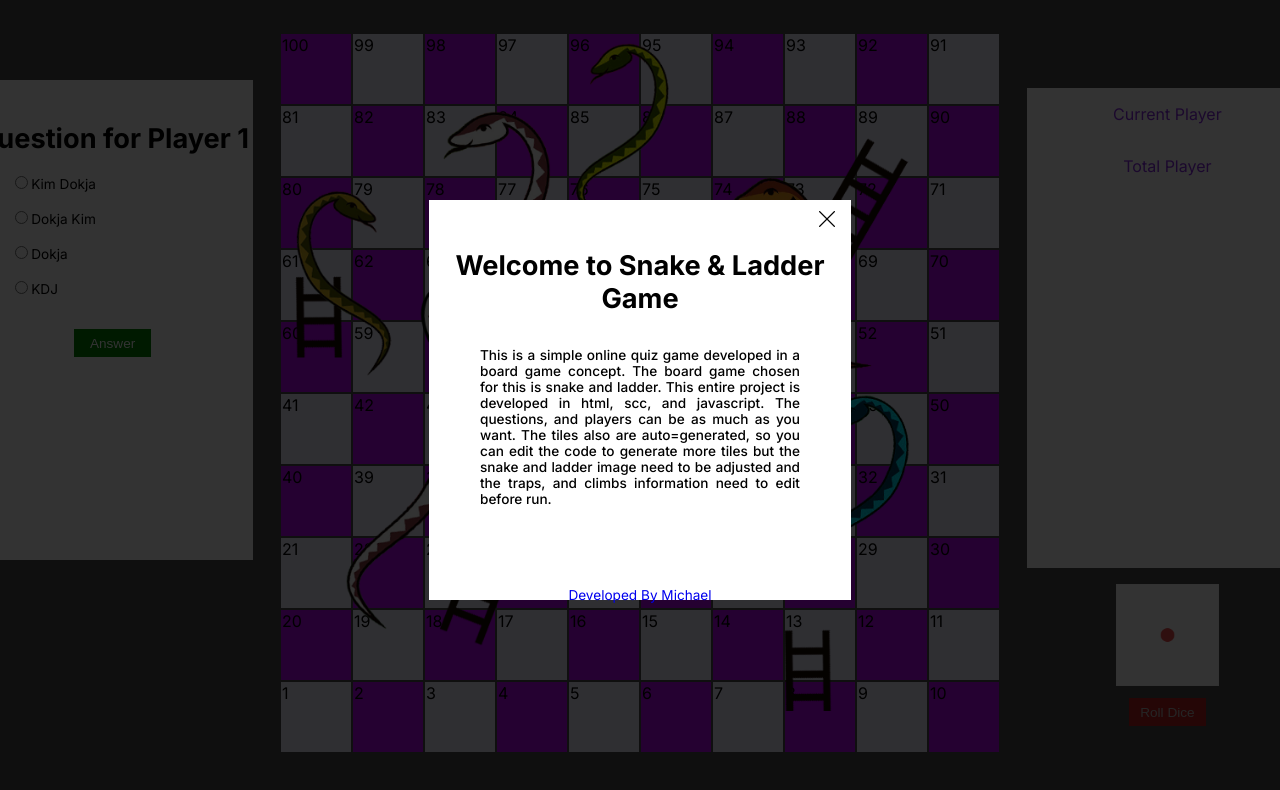
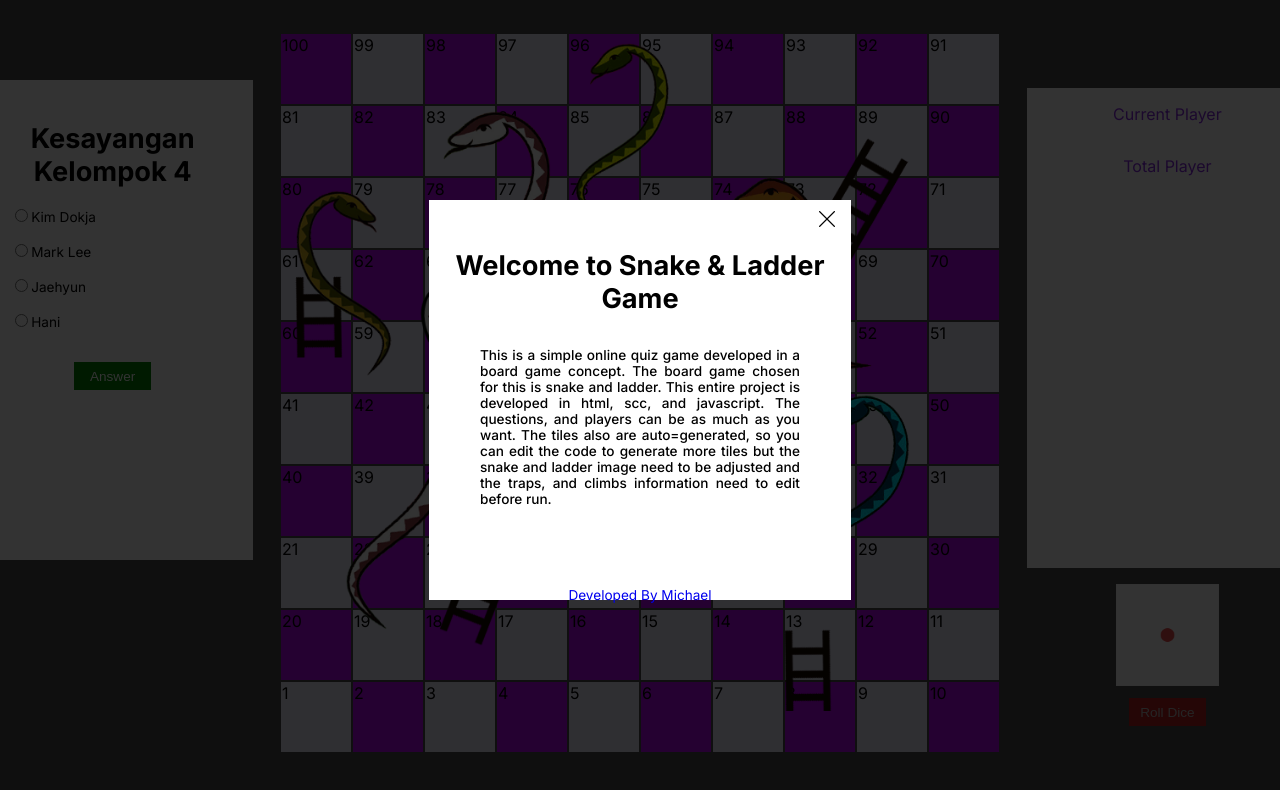
Before and after one commit to belindaasn/Kerajaan-Mataram-Islam, a plain HTML site: page index.html in a window 1280 px wide. Shown: the top 790 px of the page. Drawn offline with Linux system fonts and the light colour scheme.

Commit message:
Update index.html

```diff
--- a/index.html
+++ b/index.html
@@ -13,14 +13,14 @@
     <div class="question">
         <div class="small-box" id="question-small-box">
             <div class="message">
-                <h1 id="question-for">Question for Player 1</h1>
+                <h1 id="question-for">Kesayangan Kelompok 4</h1>
             </div>
             <div id="question-wrapper">
                 <p id="question-part"></p>
                 <label><input type="radio" name="mcq" value="a" >Kim Dokja</label>
-                <label><input type="radio" name="mcq" value="b" >Dokja Kim</label>
-                <label><input type="radio" name="mcq" value="c" >Dokja</label>
-                <label><input type="radio" name="mcq" value="d" >KDJ</label>
+                <label><input type="radio" name="mcq" value="b" >Mark Lee</label>
+                <label><input type="radio" name="mcq" value="c" >Jaehyun</label>
+                <label><input type="radio" name="mcq" value="d" >Hani</label>
                 <div class="answer-wrapper">
                     <button id="answer-btn" onclick="getAnswer()">Answer</button>
                 </div>
```
